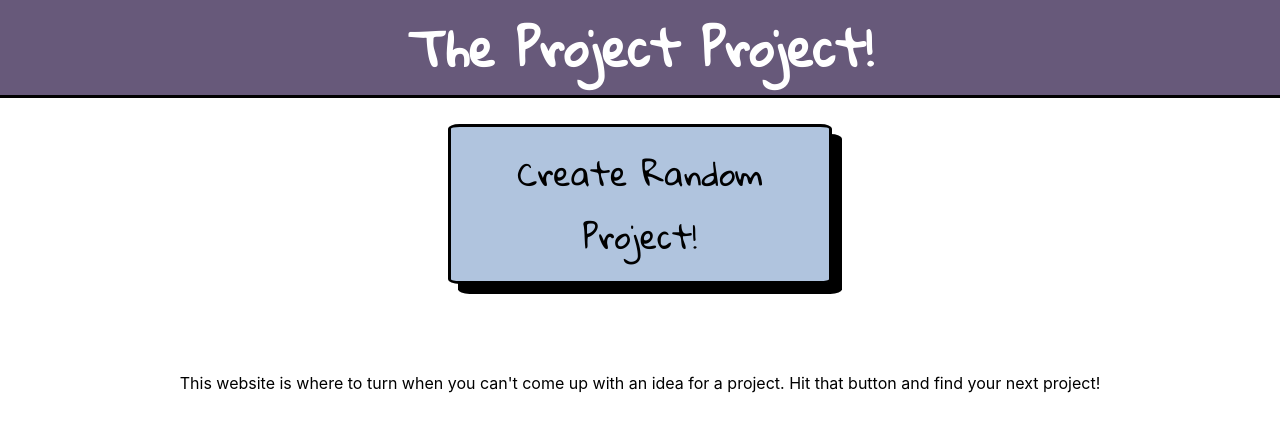
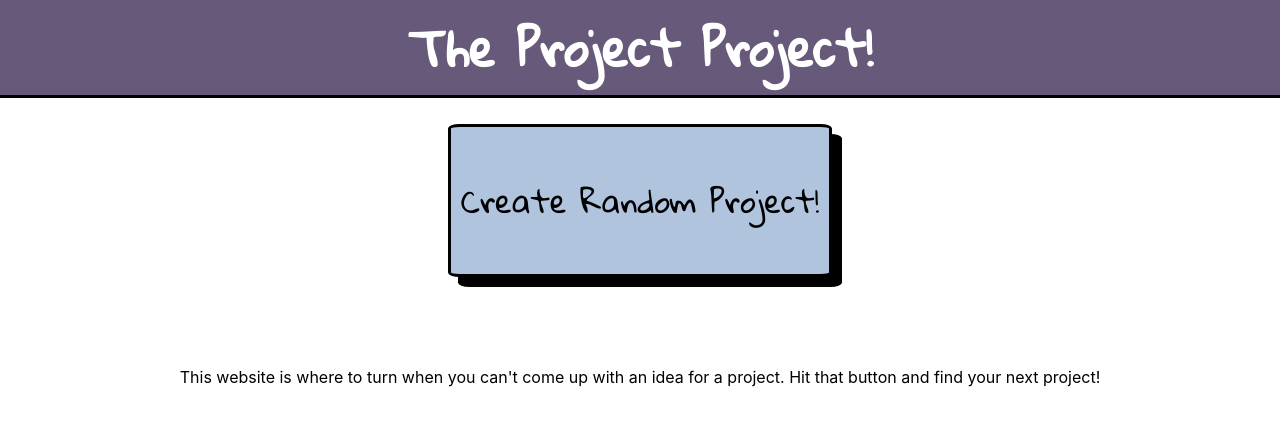
Before and after one commit to AurumValian/projenerator, a React (Create React App) app: page / in a window 1280 px wide. Shown: the top 432 px of the page. Built offline with nearby package versions, Linux system fonts and the light colour scheme.

Commit message:
Remove unneccesary async, resize font for random project button

```diff
--- a/src/App/App.css
+++ b/src/App/App.css
@@ -16,7 +16,7 @@ html {
   font-family: Gloria;
   margin-top: 2%;
   margin-bottom: 2%;
-  font-size: 2em;
+  font-size: 2.4vw;
   height: 5em;
   width: 30vw;
   background-color: lightsteelblue;
--- a/src/App/App.js
+++ b/src/App/App.js
@@ -32,7 +32,7 @@ class App extends Component {
     this.retrieveFavorites()
   }
 
-  async retrieveFavorites() {
+  retrieveFavorites() {
     const favorites = JSON.parse(localStorage.getItem('favorites'));
     if (!favorites) {
       this.setState({ favorites: [] })
```
